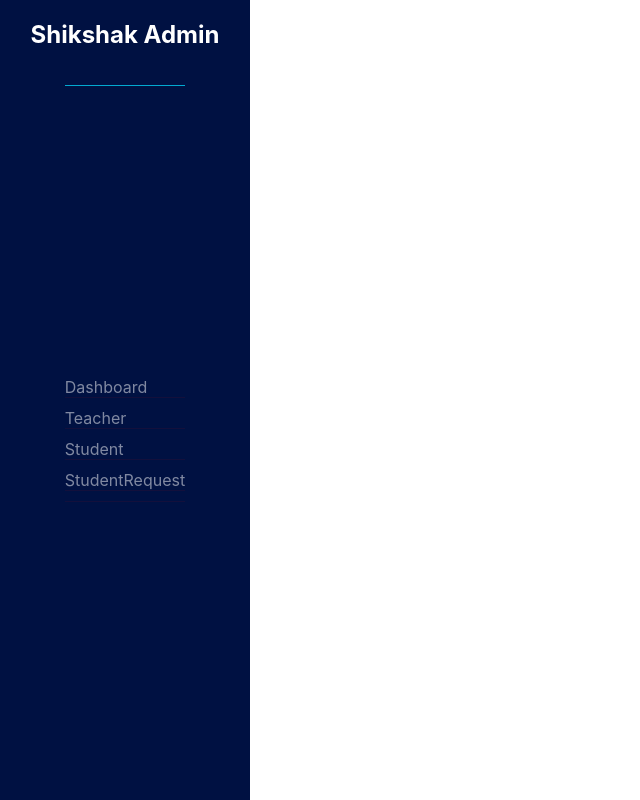
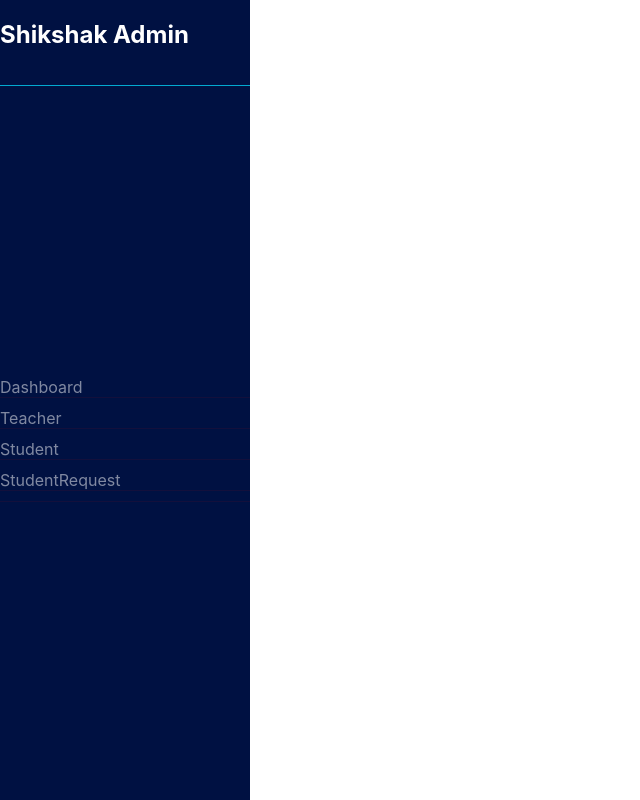
Before and after one commit to Bhargav-shikshak/Admin, a React (Create React App) app: page / in a window 1280 px wide. Shown: the whole page, without its empty margins (0-640 px from the left). Built offline with nearby package versions, Linux system fonts and the light colour scheme.

Commit message:
Update sidebar.css

```diff
--- a/src/components/sidebar.css
+++ b/src/components/sidebar.css
@@ -7,7 +7,7 @@
   color: #fff;
   display: flex;
   flex-direction: column;
-  align-items: center; /* Center items horizontally */
+
 }
 
 .sidebar ul {
```
